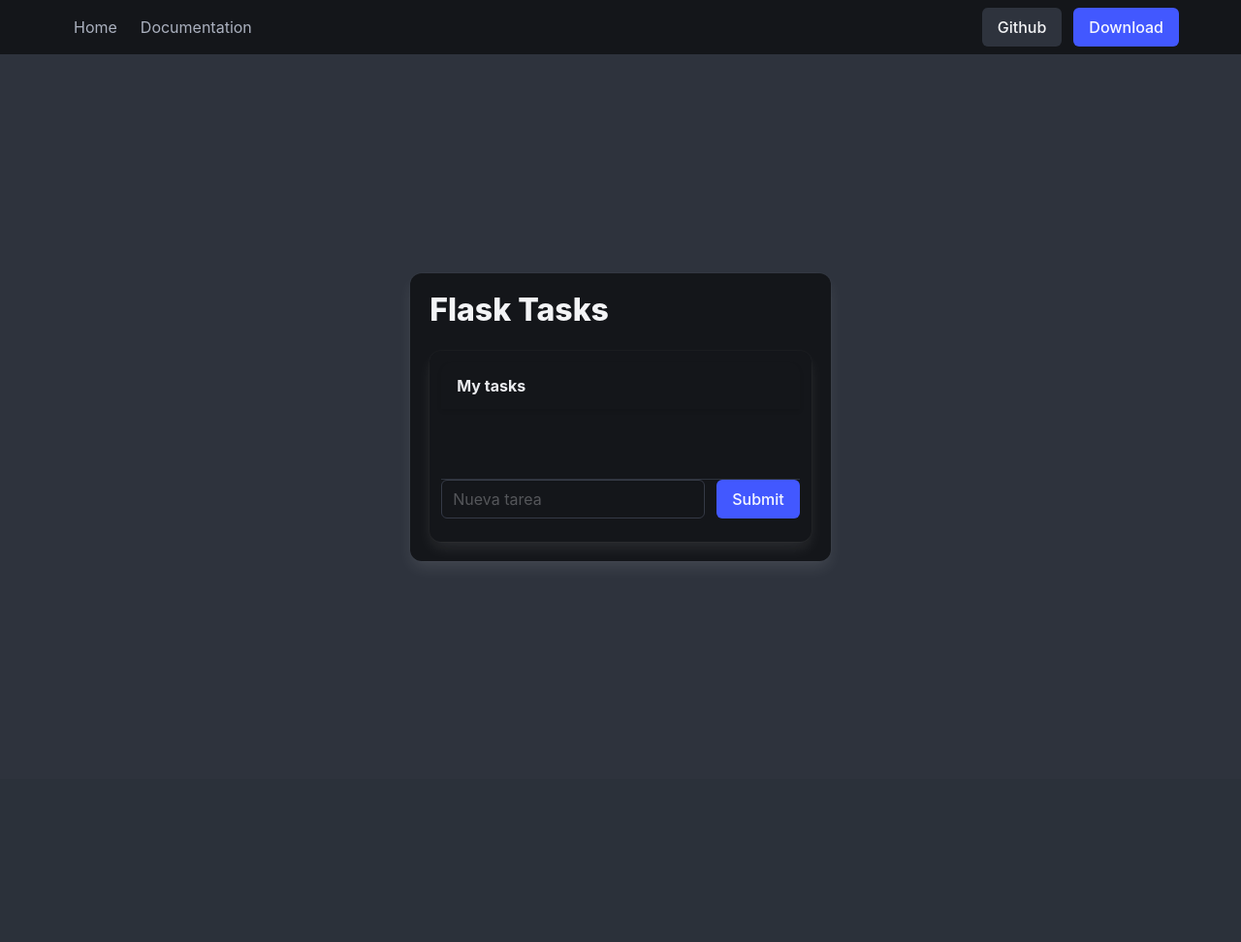
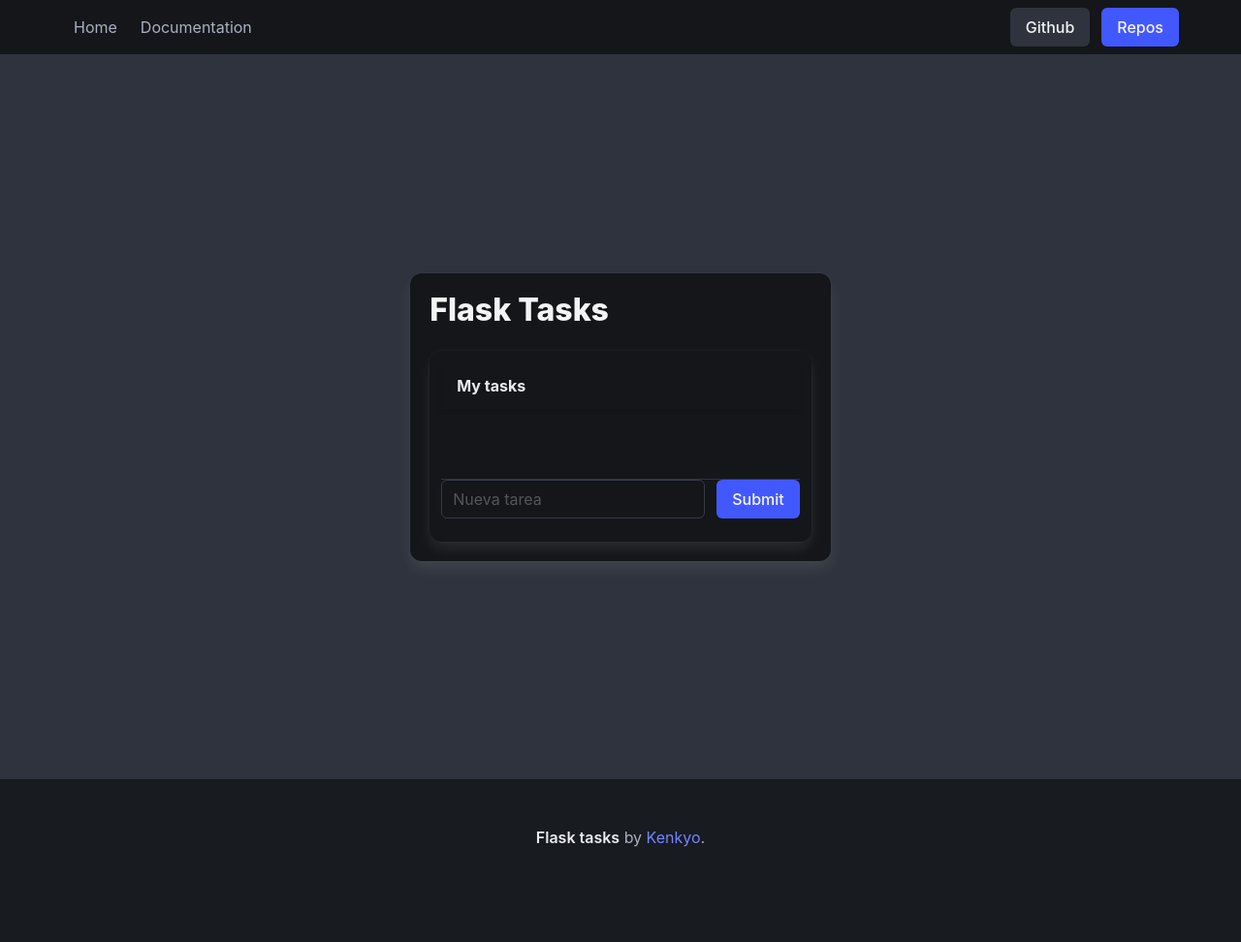
Before and after one commit to Kenkyoo/flask-tasks, a Flask app: page / in a window 1280 px wide. Shown: the whole page at 97% size. Before the commit the page ends 585 px from the top, so only its background shows below. Run offline with Flask 3, Linux system fonts and the light colour scheme.

Commit message:
add template jinja

```diff
--- a/templates/index.html
+++ b/templates/index.html
@@ -13,15 +13,28 @@
             <div class="container">
                 <div id="navMenu" class="navbar-menu">
                     <div class="navbar-start">
-                        <a class="navbar-item"> Home </a>
-                        <a class="navbar-item"> Documentation </a>
+                        <a class="navbar-item" href="/"> Home </a>
+                        <a
+                            class="navbar-item"
+                            href="https://github.com/Kenkyoo/flask-tasks"
+                        >
+                            Documentation
+                        </a>
                     </div>
 
                     <div class="navbar-end">
                         <div class="navbar-item">
                             <div class="buttons">
-                                <a class="button is-dark">Github</a>
-                                <a class="button is-link">Download</a>
+                                <a
+                                    class="button is-dark"
+                                    href="https://github.com/Kenkyoo"
+                                    >Github</a
+                                >
+                                <a
+                                    class="button is-link"
+                                    href="https://github.com/Kenkyoo?tab=repositories"
+                                    >Repos</a
+                                >
                             </div>
                         </div>
                     </div>
@@ -82,8 +95,8 @@
                                         </div>
                                         <a href="/completar/{{ tarea['id'] }}"
                                             ><span
-                                                class="icon has-text-success"
-                                                style="font-size: 1rem"
+                                                class="icon has-text-success mt-2"
+                                                style="font-size: 1.5rem"
                                                 >✅</span
                                             ></a
                                         >
@@ -122,5 +135,13 @@
                 </div>
             </div>
         </section>
+        <footer class="footer">
+            <div class="content has-text-centered">
+                <p>
+                    <strong>Flask tasks</strong> by
+                    <a href="https://github.com/Kenkyoo">Kenkyo</a>.
+                </p>
+            </div>
+        </footer>
     </body>
 </html>
```
